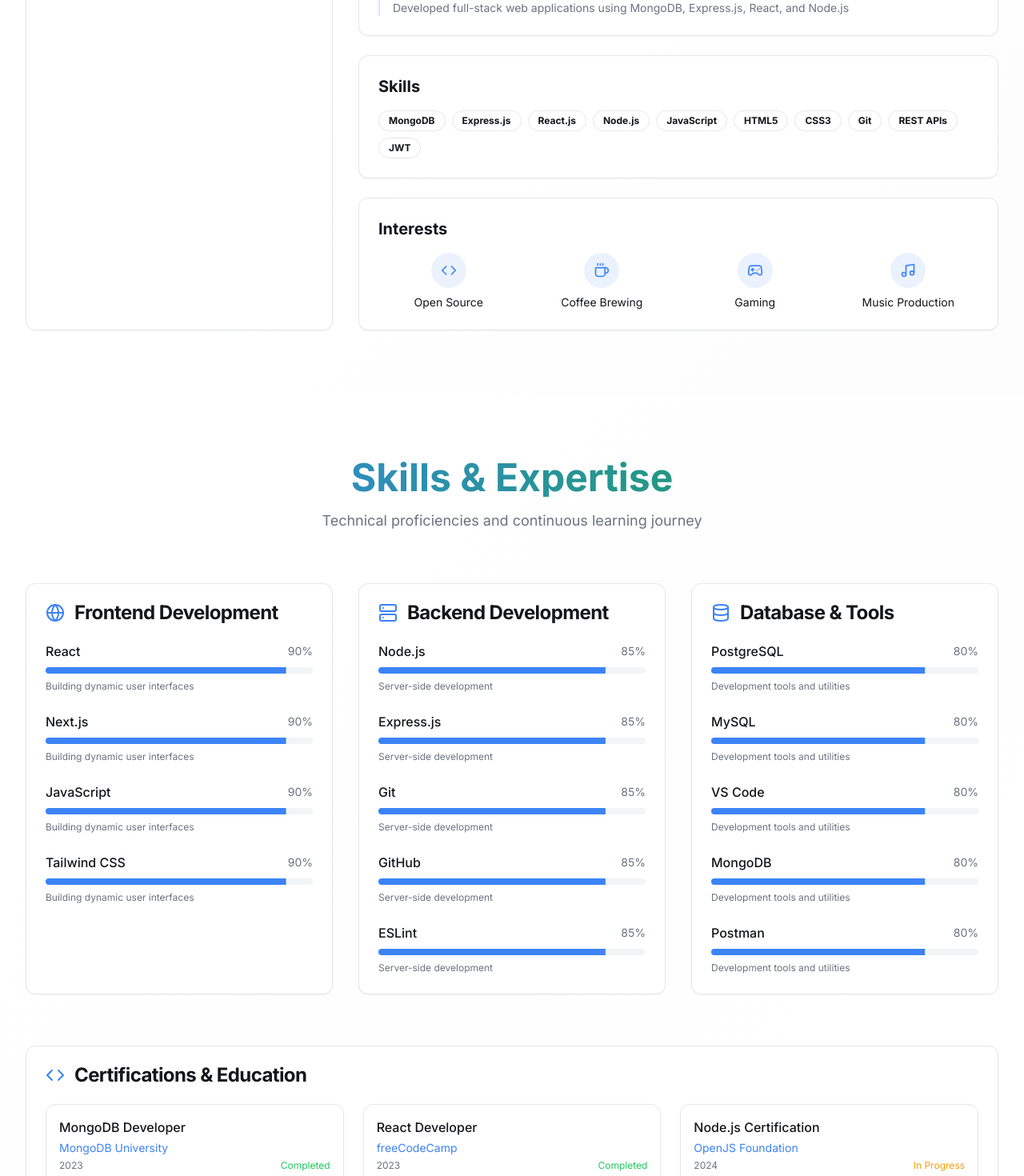
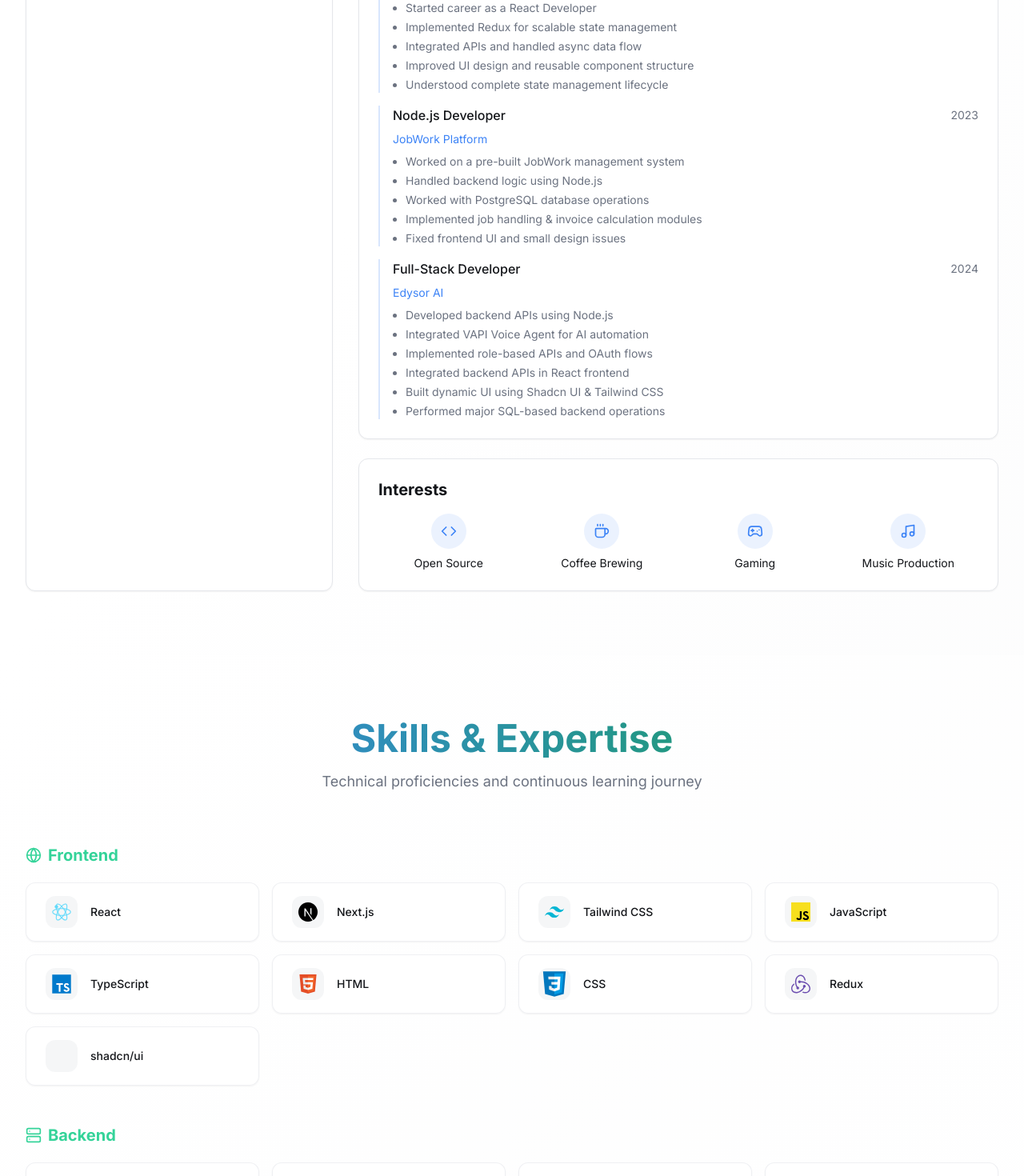
Before and after one commit to Jenil3886/Jenil-Portfolio, a Next.js app: page / in a window 1280 px wide. Shown: the part 1640-3110 px from the top of the page at 80% size. Built offline with nearby package versions, Linux system fonts and the light colour scheme.

Commit message:
Add Experiences Data and Fix some Data

```diff
--- a/src/components/about-section.tsx
+++ b/src/components/about-section.tsx
@@ -2,39 +2,52 @@
 
 import { motion } from 'framer-motion';
 import { Card, CardContent } from '@/components/ui/card';
-import { Badge } from '@/components/ui/badge';
 import { MapPin, Calendar, Code, Coffee, Gamepad2, Music } from 'lucide-react';
-import { IconRenderer } from '@/components/icon-renderer';
 import { useSectionInView } from '@/hooks/use-section-in-view';
 import { ABOUT_SECTIONS, PERSONAL_INFO } from '@/data/personal-info';
-import { SKILLS } from '@/data/skills';
-import { CONSTANTS } from '@/lib/constants';
 
-// Combine frontend and backend skills for the about section
-// Safely handle potentially undefined skills
-const techSkills = [
-  ...(SKILLS[CONSTANTS.FRONTEND] || []),
-  ...(SKILLS[CONSTANTS.BACKEND] || []),
-].map(tech => ({
-  name: tech?.title || 'Unknown',
-  icon: null, // Temporarily set to null to avoid errors
-}));
 
 export function AboutSection() {
   const { ref } = useSectionInView('About');
 
   const experiences = [
     {
-      title: "MERN Stack Developer",
-      company: "Freelance",
-      period: "2023 - Present",
-      description: "Developed full-stack web applications using MongoDB, Express.js, React, and Node.js"
+      title: "React Developer",
+      company: "CarrerSahi",
+      period: "2023",
+      description: [
+        "Started career as a React Developer",
+        "Implemented Redux for scalable state management",
+        "Integrated APIs and handled async data flow",
+        "Improved UI design and reusable component structure",
+        "Understood complete state management lifecycle"
+      ]
+    },
+    {
+      title: "Node.js Developer",
+      company: "JobWork Platform",
+      period: "2023",
+      description: [
+        "Worked on a pre-built JobWork management system",
+        "Handled backend logic using Node.js",
+        "Worked with PostgreSQL database operations",
+        "Implemented job handling & invoice calculation modules",
+        "Fixed frontend UI and small design issues"
+      ]
+    },
+    {
+      title: "Full-Stack Developer",
+      company: "Edysor AI",
+      period: "2024",
+      description: [
+        "Developed backend APIs using Node.js",
+        "Integrated VAPI Voice Agent for AI automation",
+        "Implemented role-based APIs and OAuth flows",
+        "Integrated backend APIs in React frontend",
+        "Built dynamic UI using Shadcn UI & Tailwind CSS",
+        "Performed major SQL-based backend operations"
+      ]
     }
-  ];
-
-  const skills = [
-    "MongoDB", "Express.js", "React.js", "Node.js",
-    "JavaScript", "HTML5", "CSS3", "Git", "REST APIs", "JWT"
   ];
 
   const interests = [
@@ -113,23 +126,15 @@ export function AboutSection() {
                       <span className="text-sm text-muted-foreground">{exp.period}</span>
                     </div>
                     <p className="text-sm text-primary mb-2">{exp.company}</p>
-                      <p className="text-sm text-muted-foreground">{exp.description}</p>
+
+                    <ul className="text-sm text-muted-foreground list-disc pl-4 space-y-1">
+                      {exp.description.map((line, i) => (
+                        <li key={i}>{line}</li>
+                      ))}
+                    </ul>
                   </div>
                 ))}
-                </div>
-              </CardContent>
-            </Card>
 
-            {/* Skills */}
-            <Card>
-              <CardContent className="p-6">
-                <h3 className="text-xl font-semibold mb-4">Skills</h3>
-                <div className="flex flex-wrap gap-2">
-                  {skills.map((skill, index) => (
-                    <Badge key={index} variant="outline" className="px-3 py-1">
-                      {skill}
-                    </Badge>
-                  ))}
                 </div>
               </CardContent>
             </Card>
--- a/src/components/skills-section.tsx
+++ b/src/components/skills-section.tsx
@@ -1,9 +1,7 @@
 'use client';
 
 import { Card, CardContent, CardHeader, CardTitle } from '@/components/ui/card';
-import { Progress } from '@/components/ui/progress';
 import { Button } from '@/components/ui/button';
-import { motion } from 'framer-motion';
 import { Database, Globe, Server, Code } from 'lucide-react';
 import { useSectionInView } from '@/hooks/use-section-in-view';
 import { SKILLS } from '@/data/skills';
@@ -23,48 +21,39 @@ export function SkillsSection() {
   // Convert the SKILLS data to the format needed by the component
   const skillCategories = [
     {
-      title: "Frontend Development",
+      title: 'Frontend Development',
       icon: Globe,
-      skills: (SKILLS[CONSTANTS.FRONTEND] || []).map(skill => ({
+      skills: (SKILLS[CONSTANTS.FRONTEND] || []).map((skill) => ({
         name: skill?.title || 'Unknown',
-        level: 90,
-        description: "Building dynamic user interfaces"
-      }))
+        icon: skill?.icon || null,
+      })),
     },
     {
-      title: "Backend Development",
+      title: 'Backend Development',
       icon: Server,
-      skills: (SKILLS[CONSTANTS.BACKEND] || []).map(skill => ({
+      skills: (SKILLS[CONSTANTS.BACKEND] || []).map((skill) => ({
         name: skill?.title || 'Unknown',
-        level: 85,
-        description: "Server-side development"
-      }))
+        icon: skill?.icon || null,
+      })),
     },
     {
-      title: "Database & Tools",
+      title: 'Database & Tools',
       icon: Database,
-      skills: (SKILLS[CONSTANTS.TOOLS] || []).map(skill => ({
+      skills: (SKILLS[CONSTANTS.TOOLS] || []).map((skill) => ({
         name: skill?.title || 'Unknown',
-        level: 80,
-        description: "Development tools and utilities"
-      }))
-    }
+        icon: skill?.icon || null,
+      })),
+    },
   ];
 
-  const certifications = [
-    { name: "MongoDB Developer", issuer: "MongoDB University", year: "2023", status: "Completed" },
-    { name: "React Developer", issuer: "freeCodeCamp", year: "2023", status: "Completed" },
-    { name: "Node.js Certification", issuer: "OpenJS Foundation", year: "2024", status: "In Progress" }
-  ];
 
-  const getSkillColor = (level: number): string => {
-    if (level >= 85) return "bg-gradient-to-r from-green-500 to-emerald-500";
-    if (level >= 70) return "bg-gradient-to-r from-blue-500 to-cyan-500";
-    return "bg-gradient-to-r from-yellow-500 to-orange-500";
-  };
 
   return (
-    <section ref={ref} id="skills" className="min-h-screen py-20 bg-gradient-to-br from-background via-muted/10 to-background">
+    <section
+      ref={ref}
+      id="skills"
+      className="min-h-screen py-20 bg-gradient-to-br from-background via-muted/10 to-background"
+    >
       <div className="max-w-7xl mx-auto px-4 sm:px-6 lg:px-8">
         {/* Header */}
         <div className="text-center mb-16 animate-fade-in">
@@ -77,64 +66,41 @@ export function SkillsSection() {
         </div>
 
         {/* Skills Categories */}
-        <div className="grid lg:grid-cols-3 gap-8 mb-16">
+        <div className="space-y-12 mb-16">
           {skillCategories.map((category, index) => (
-            <Card key={index} className="hover-scale">
-              <CardHeader>
-                <CardTitle className="flex items-center gap-3">
-                  <category.icon className="h-6 w-6 text-primary" />
-                  {category.title}
-                </CardTitle>
-              </CardHeader>
-              <CardContent className="space-y-6">
+            <div key={index} className="space-y-5">
+              <div className="flex items-center gap-2">
+                <category.icon className="h-5 w-5 text-emerald-400" />
+                <h3 className="text-xl font-semibold text-emerald-400">
+                  {category.title.replace(' Development', '')}
+                </h3>
+              </div>
+
+              <div className="grid gap-4 sm:grid-cols-2 lg:grid-cols-3 xl:grid-cols-4">
                 {category.skills.map((skill, skillIndex) => (
-                  <div key={skillIndex} className="space-y-2">
-                    <div className="flex justify-between items-center">
-                      <span className="font-medium">{skill.name}</span>
-                      <span className="text-sm text-muted-foreground">{skill.level}%</span>
-                    </div>
-                    <Progress value={skill.level} className="h-2" />
-                    <p className="text-xs text-muted-foreground">{skill.description}</p>
-                  </div>
+                  <Card
+                    key={skillIndex}
+                    className="border-border/60 bg-card/80 hover:bg-card hover:border-primary/70 transition-colors"
+                  >
+                    <CardContent className="flex items-center gap-4 py-4">
+                      <div className="flex h-10 w-10 items-center justify-center rounded-xl bg-muted/80">
+                        <IconRenderer icon={skill.icon} className="h-6 w-6" />
+                      </div>
+                      <span className="text-sm font-medium">{skill.name}</span>
+                    </CardContent>
+                  </Card>
                 ))}
-              </CardContent>
-            </Card>
+              </div>
+            </div>
           ))}
         </div>
 
-        {/* Certifications */}
-        <Card className="mb-16">
-          <CardHeader>
-            <CardTitle className="flex items-center gap-3">
-              <Code className="h-6 w-6 text-primary" />
-              Certifications & Education
-            </CardTitle>
-          </CardHeader>
-          <CardContent>
-            <div className="grid md:grid-cols-3 gap-6">
-              {certifications.map((cert, index) => (
-                <div key={index} className="border rounded-lg p-4 hover:border-primary/50 transition-colors duration-200">
-                  <h4 className="font-medium mb-1">{cert.name}</h4>
-                  <p className="text-sm text-primary mb-1">{cert.issuer}</p>
-                  <div className="flex justify-between items-center text-xs text-muted-foreground">
-                    <span>{cert.year}</span>
-                    <span className={cert.status === "Completed" ? "text-green-500" : "text-amber-500"}>
-                      {cert.status}
-                    </span>
-                  </div>
-                </div>
-              ))}
-            </div>
-          </CardContent>
-        </Card>
-
         {/* CTA */}
         <div className="text-center">
-          <p className="text-muted-foreground mb-6">Interested in working together? Let's discuss your project.</p>
-          <Button
-            size="lg"
-            onClick={() => scrollToSection('#contact')}
-          >
+          <p className="text-muted-foreground mb-6">
+            Interested in working together? Let&apos;s discuss your project.
+          </p>
+          <Button size="lg" onClick={() => scrollToSection('#contact')}>
             Contact Me
           </Button>
         </div>
@@ -142,5 +108,3 @@ export function SkillsSection() {
     </section>
   );
 }
-
-// SkillList component removed as it's not being used in the main component
--- a/src/data/skills.ts
+++ b/src/data/skills.ts
@@ -4,21 +4,28 @@ export const SKILLS = {
   [CONSTANTS.FRONTEND]: [
     RESOURCES.REACT,
     RESOURCES.NEXTJS,
+    RESOURCES.TAILWIND_CSS,
     RESOURCES.JAVASCRIPT,
-    RESOURCES.TAILWIND_CSS,
+    RESOURCES.TYPESCRIPT,
+    RESOURCES.HTML,
+    RESOURCES.CSS,
+    RESOURCES.REDUX,
+    RESOURCES.SHADCN,
   ],
   [CONSTANTS.BACKEND]: [
     RESOURCES.NODE_JS,
     RESOURCES.EXPRESS,
+    RESOURCES.POSTGRESQL,
+    RESOURCES.MYSQL,
+    RESOURCES.MONGODB,
+    RESOURCES.OPENAI,
+  ],
+  [CONSTANTS.TOOLS]: [
     RESOURCES.GIT,
     RESOURCES.GITHUB,
+    RESOURCES.POSTMAN,
+    RESOURCES.VS_CODE,
+    RESOURCES.PRETTIER,
     RESOURCES.ESLINT,
   ],
-  [CONSTANTS.TOOLS]: [
-    RESOURCES.POSTGRESQL,
-    RESOURCES.MYSQL,
-    RESOURCES.VS_CODE,
-    RESOURCES.MONGODB,
-    RESOURCES.POSTMAN,
-  ],
 };
```
Lines whose indentation alone changed are shown as unchanged.
